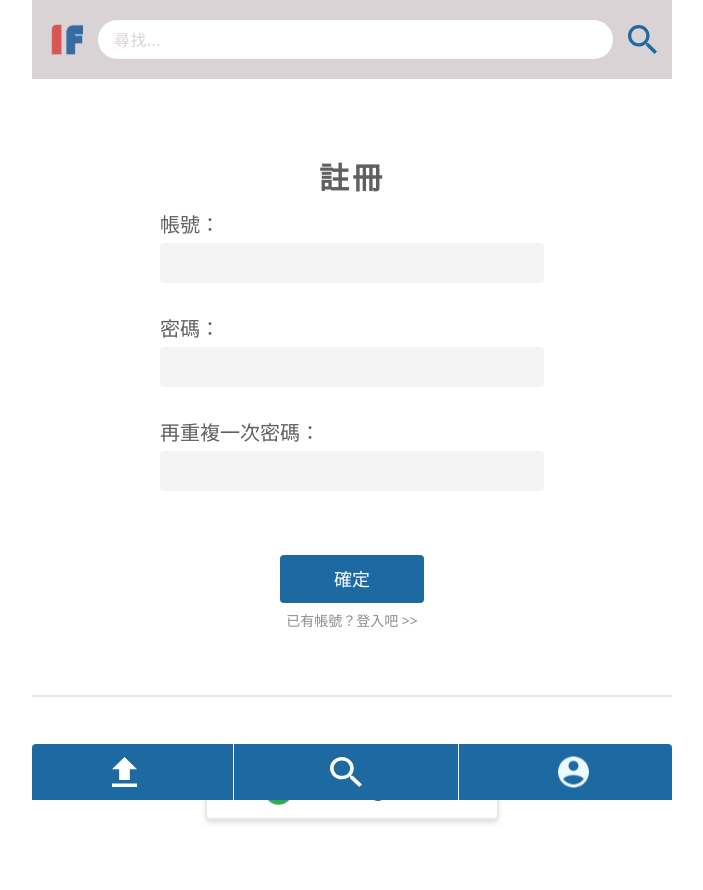
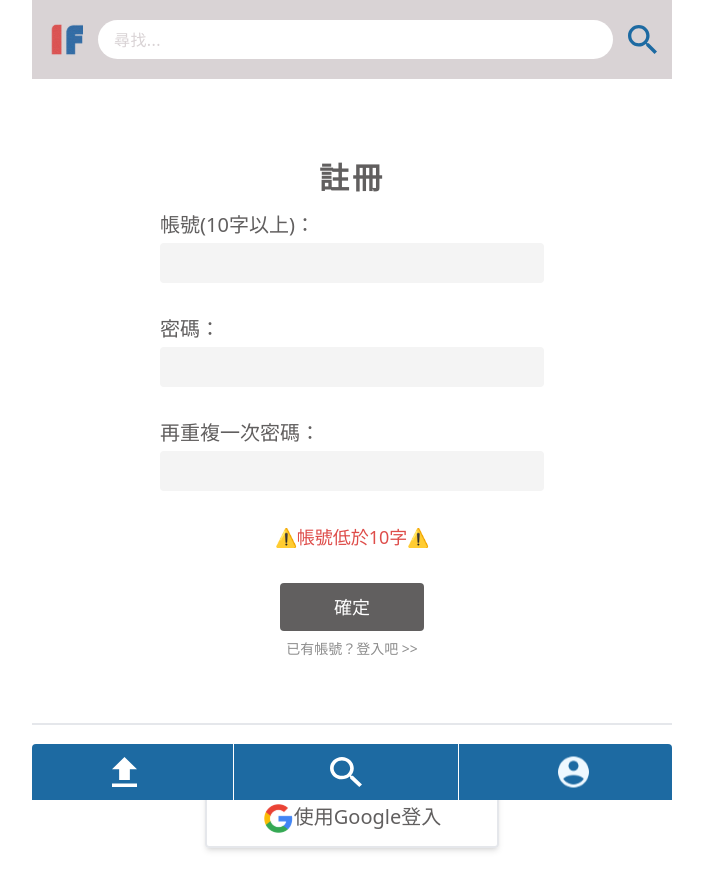
Before and after one commit to sarah20030409/ifound_frontend, a Vue app: page /signupLogin in a window 1280 px wide. Shown: the top 890 px of the page, without its empty margins (288-991 px from the left). Built offline with nearby package versions, Linux system fonts and the light colour scheme; no server answers; what @yeger/vue-masonry-wall would draw is missing.

Commit message:
Login logic & style

```diff
--- a/package.json
+++ b/package.json
@@ -17,6 +17,7 @@
     "@heroicons/vue": "^2.1.5",
     "@yeger/vue-masonry-wall": "^5.0.12",
     "axios": "^1.7.2",
+    "pinia": "^2.2.0",
     "vue": "^3.4.29",
     "vue-masonry": "^0.16.0",
     "vue-router": "^4.4.0"
--- a/src/App.vue
+++ b/src/App.vue
@@ -2,6 +2,17 @@
 import './assets/style.css'
 import HeaderComp from './global/header/HeaderComp.vue'
 import FooterComp from './global/footer/FooterComp.vue'
+import useGetToken from './pages/api/GetTokenApi'
+import { onMounted } from 'vue'
+
+const { tokenStore, getToken } = useGetToken()
+
+onMounted(async () => {
+  const token: string = await getToken()
+  if (token) {
+    tokenStore.setToken(token)
+  }
+})
 </script>
 
 <template>
--- a/src/assets/style.css
+++ b/src/assets/style.css
@@ -55,14 +55,20 @@
   }
 
   /* components style */
-  .FromInputStyle {
+  .FormInputStyle {
     @apply bg-ifoundGary2 block w-80 h-10 mb-8 mt-1 px-2 rounded lg:w-96;
   }
-  .FromBTNStyle {
+  .FormBTNStyle {
     @apply w-36 h-12 bg-ifoundBlue text-white rounded mt-8 text-lg duration-300 hover:bg-ifoundDarkGray;
   }
-  .FromMoreBtnStyle {
+  .FormBTNDisabledStyle {
+    @apply w-36 h-12 bg-ifoundDarkGray text-white rounded pointer-events-none mt-8 text-lg duration-300 hover:bg-ifoundDarkGray;
+  }
+  .FormMoreBtnStyle {
     @apply DesText mt-2 cursor-pointer hover:text-gray-500 duration-300;
+  }
+  .FormWarningStyle {
+    @apply text-center text-lg text-ifoundRed;
   }
 }
 
--- a/src/main.ts
+++ b/src/main.ts
@@ -2,9 +2,15 @@ import { createApp } from 'vue'
 import App from './App.vue'
 import MasonryWall from '@yeger/vue-masonry-wall'
 import router from './global/footer/RouterSwitch'
+import { createPinia } from 'pinia'
+import axios from 'axios'
 
 const app = createApp(App)
+const pinia = createPinia()
 
+axios.defaults.baseURL = 'http://localhost:8000/api'
+
+app.use(pinia)
 app.use(MasonryWall)
 app.use(router)
 app.mount('#app')
--- /dev/null
+++ b/src/pages/api/GetTokenApi.ts
@@ -0,0 +1,24 @@
+import axios from 'axios'
+import { useTokenStore } from '../../store/piniaStore'
+
+export default function useGetToken() {
+  const tokenStore = useTokenStore()
+
+  const getToken = async (): Promise<string> => {
+    try {
+      const response = await axios.get('/auth/getToken')
+      const token = response.data.csrfToken
+      localStorage.setItem('token', token)
+      console.log(token)
+      return token
+    } catch (error) {
+      console.log(error)
+      return ''
+    }
+  }
+
+  return {
+    tokenStore,
+    getToken
+  }
+}
--- a/src/pages/signupLoginPage/SignupLogin.vue
+++ b/src/pages/signupLoginPage/SignupLogin.vue
@@ -1,32 +1,74 @@
 <script setup lang="ts">
 import GoogleBTN from './WithGoogle.vue'
-// import useFormApi from './SignupLoginApi'
+import useSignupApi from './SignupLoginApi'
 import { ref } from 'vue'
 
 const isLogin = ref<boolean>(true)
+const setPasswordRepeat = ref<string>('')
 const toSwitch = () => {
   isLogin.value = !isLogin.value
 }
 
-// const { formData, message, userLogin } = useFormApi()
+const { formData, message, postToSignup, formatValidation } = useSignupApi()
 </script>
 
 <template>
   <div class="pt-16 pb-28">
     <div v-if="isLogin">
       <h1 class="text-center BigTitle mb-15">註冊</h1>
-      <form @submit.prevent="" class="flex justify-center">
+      <form @submit.prevent="formatValidation" class="flex justify-center">
         <div>
-          <label for="account" class="MediumText">帳號：</label>
-          <input id="account" class="FromInputStyle" type="text" required />
+          <label for="account" class="MediumText">帳號(10字以上)：</label>
+          <input
+            id="account"
+            v-model="formData.account"
+            class="FormInputStyle"
+            type="email"
+            required
+          />
           <label for="password" class="MediumText">密碼：</label>
-          <input id="password" class="FromInputStyle" type="password" required />
+          <input
+            id="password"
+            v-model="formData.password"
+            class="FormInputStyle"
+            type="password"
+            required
+          />
           <label for="passwordRepeat" class="MediumText">再重複一次密碼：</label>
-          <input id="passwordRepeat" class="FromInputStyle" type="password" required />
+          <input
+            id="passwordRepeat"
+            v-model="setPasswordRepeat"
+            class="FormInputStyle"
+            type="password"
+            required
+          />
+          <p class="FormWarningStyle" v-if="message">⚠{{ message }}⚠</p>
+          <p class="FormWarningStyle" v-if="formData.account.length < 10">⚠帳號低於10字⚠</p>
+          <p class="FormWarningStyle" v-if="formData.password !== setPasswordRepeat">
+            ⚠密碼不一致
+          </p>
 
           <div class="flex flex-col items-center">
-            <button type="submit" class="FromBTNStyle">確定</button>
-            <p @click="toSwitch" class="FromMoreBtnStyle">已有帳號？登入吧 >></p>
+            <button
+              :disabled="
+                formData.account.length > 10 ||
+                formData.password === '' ||
+                setPasswordRepeat === '' ||
+                formData.password !== setPasswordRepeat
+              "
+              :class="[
+                formData.account.length > 10 ||
+                formData.password === '' ||
+                setPasswordRepeat === '' ||
+                formData.password !== setPasswordRepeat
+                  ? 'FormBTNDisabledStyle'
+                  : 'FormBTNStyle'
+              ]"
+              type="submit"
+            >
+              確定
+            </button>
+            <p @click="toSwitch" class="FormMoreBtnStyle">已有帳號？登入吧 >></p>
           </div>
         </div>
       </form>
@@ -37,13 +79,13 @@ const toSwitch = () => {
       <form class="flex justify-center">
         <div>
           <label class="MediumText">帳號：</label>
-          <input class="FromInputStyle" type="text" required />
+          <input class="FormInputStyle" type="text" required />
           <label class="MediumText">密碼：</label>
-          <input class="FromInputStyle" type="password" required />
+          <input class="FormInputStyle" type="password" required />
 
           <div class="flex flex-col items-center">
-            <button class="FromBTNStyle">確定</button>
-            <p @click="toSwitch" class="FromMoreBtnStyle">沒有帳號？前往註冊 >></p>
+            <button class="FormBTNStyle">確定</button>
+            <p @click="toSwitch" class="FormMoreBtnStyle">沒有帳號？前往註冊 >></p>
           </div>
         </div>
       </form>
--- a/src/pages/signupLoginPage/SignupLoginApi.ts
+++ b/src/pages/signupLoginPage/SignupLoginApi.ts
@@ -1,2 +1,51 @@
 import { ref } from 'vue'
 import axios from 'axios'
+import { storeToRefs } from 'pinia'
+import { useTokenStore } from '@/store/piniaStore'
+import useGetToken from '../api/GetTokenApi'
+
+interface formData {
+  account: string
+  password: string
+}
+
+export default function useSignupApi() {
+  const tokenStore = useTokenStore()
+  const { token } = storeToRefs(tokenStore)
+  if (!token.value) {
+    useGetToken().getToken()
+  }
+  const formData = ref<formData>({
+    account: '',
+    password: ''
+  })
+  const message = ref<string>('')
+  const Signup_URL: string = 'api/auth/register'
+  function formatValidation(formData) {
+    if (formData.account === '' || formData.password === '') {
+      message.value = '請輸入完整資料'
+      return message.value
+    } else if (formData.account.length < 10) {
+      message.value = '帳號不得少於10個字元'
+      return message.value
+    }
+    return postToSignup
+  }
+
+  const postToSignup = async () => {
+    try {
+      const response = await axios.post(Signup_URL, formData.value, {
+        headers: {
+          csrfToken: token.value
+        }
+      })
+      message.value = '註冊成功!'
+      return response
+    } catch (error) {
+      message.value = '註冊失敗'
+      return error
+    }
+  }
+
+  return { formData, message, postToSignup, formatValidation }
+}
--- /dev/null
+++ b/src/store/piniaStore.ts
@@ -0,0 +1,21 @@
+import { defineStore } from 'pinia'
+
+export const useTokenStore = defineStore('token', {
+  state: () => ({
+    token: ''
+  }),
+  actions: {
+    setToken(token: string) {
+      this.token = token
+      localStorage.setItem('token', token)
+    },
+    clearToken() {
+      this.token = ''
+      localStorage.removeItem('token')
+      //logout
+    },
+    getToken() {
+      return this.token
+    }
+  }
+})
```
Also changed, not shown: 1 other file (tests, documents, lock files or other folders).
